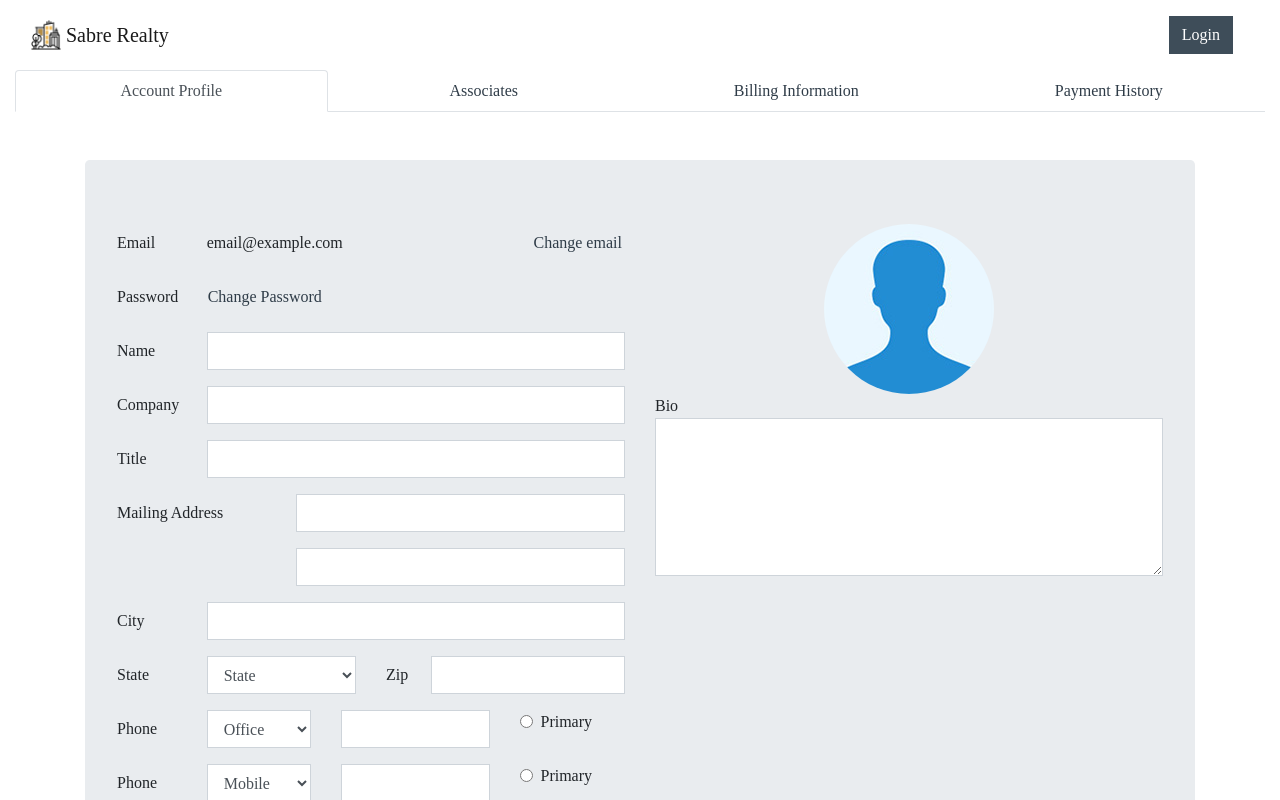
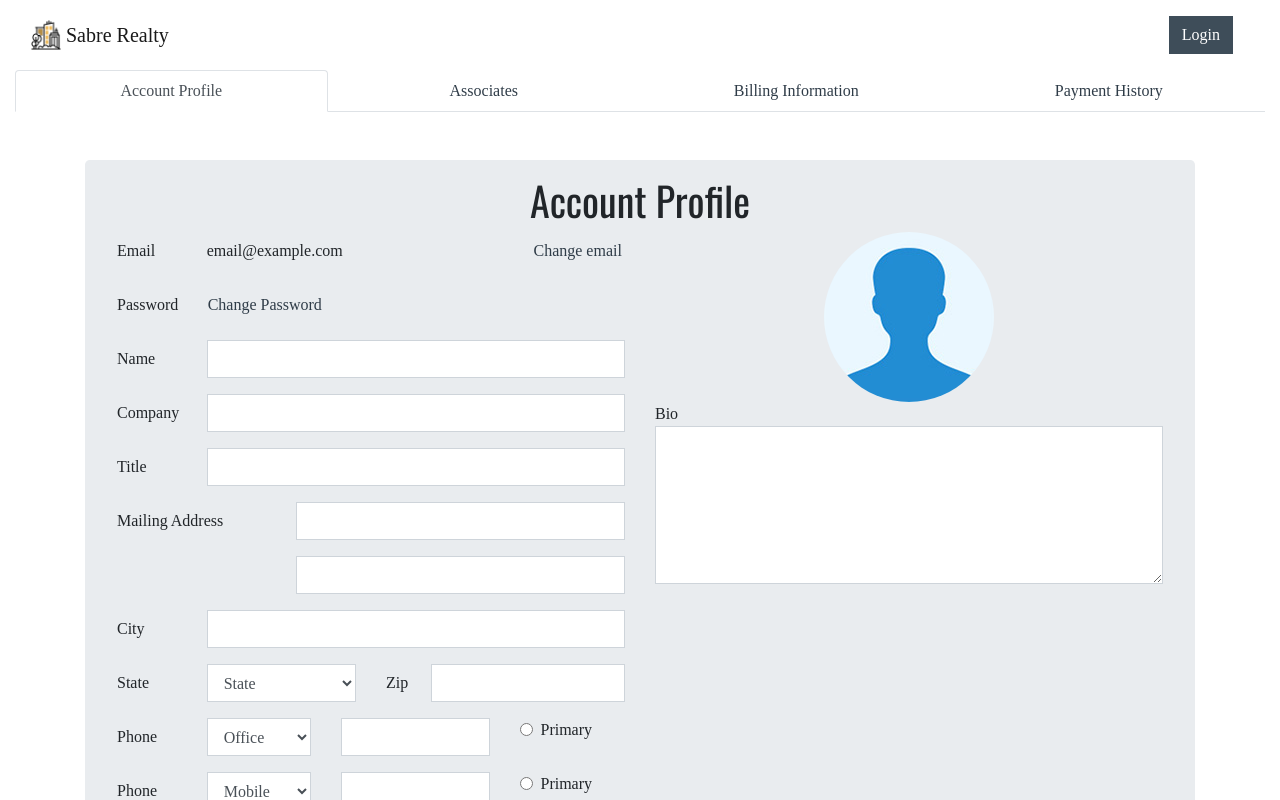
Before and after one commit to nancy134/realty-app, a React (Create React App) app: page /account in a window 1280 px wide. Shown: the top 800 px of the page. Built offline with nearby package versions, Linux system fonts and the light colour scheme; a web font is replaced by a local one; what google-maps-react would draw is missing.

Commit message:
Add Account headings

```diff
--- a/src/components/AccountAssociates.js
+++ b/src/components/AccountAssociates.js
@@ -17,7 +17,12 @@ render(){
         <Container>
             <Row className="pt-5">
             </Row>
-                <Jumbotron>
+                <Jumbotron className="pt-3">
+                <Row>
+                    <Col>
+                    <h1 className="text-center">Account Asssociates</h1>
+                    </Col>
+                </Row>
                 <Row>
                     <Col md={4}>
                         <Row>
--- a/src/components/AccountBilling.js
+++ b/src/components/AccountBilling.js
@@ -21,7 +21,12 @@ render(){
         <Container>
             <Row className="pt-5">
             </Row>
-            <Jumbotron>
+            <Jumbotron className="pt-3">
+                <Row>
+                    <Col>
+                    <h1 className="text-center">Billing Information</h1>
+                    </Col>
+                </Row>
                 <Row>
                     <Col>
                         <Form>
--- a/src/components/AccountProfile.js
+++ b/src/components/AccountProfile.js
@@ -17,7 +17,12 @@ render(){
         <Container>
             <Row className="pt-5">
             </Row>
-            <Jumbotron>
+            <Jumbotron className="pt-3">
+                <Row >
+                    <Col>
+                    <h1 className="text-center">Account Profile</h1>
+                    </Col>
+                </Row>
                 <Row>
                     <Col>
                        <Form>
```
